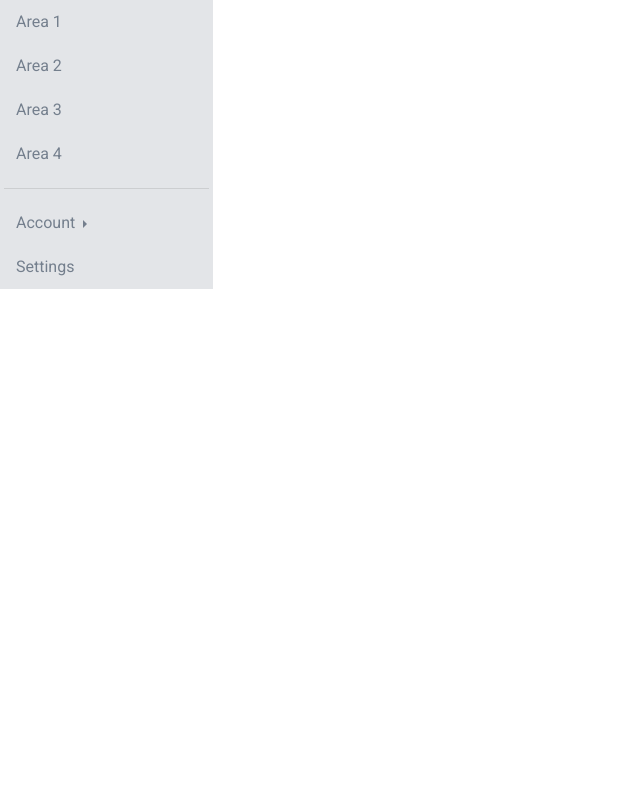
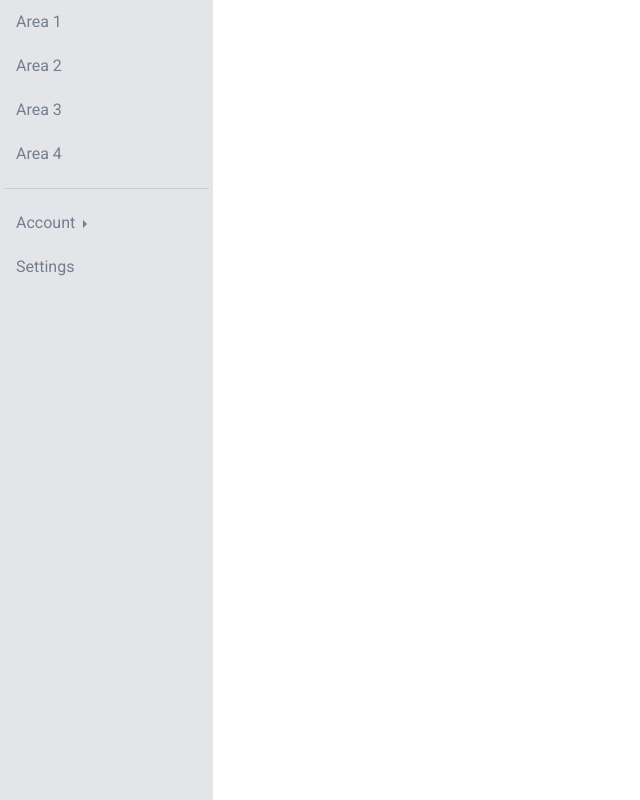
Before and after one commit to bneeland/tidylog, a Django app: page /app/ in a window 1280 px wide. Shown: the whole page, without its empty margins (0-640 px from the left). Run offline with Django 3.2, Linux system fonts and the light colour scheme; a user stored in the database is signed in; data comes from the database, SQL or seed files in the repository; some libraries are stand-ins or nearby versions.

Commit message:
Added full height to home and area

```diff
--- a/app/templates/app/area.html
+++ b/app/templates/app/area.html
@@ -5,8 +5,8 @@
 {% block title %}Logs{% endblock %}
 
 {% block content %}
-<div class="container-fluid">
-  <div class="row">
+<div class="container-fluid h-100">
+  <div class="row h-100">
 
     <div class="col-2 col-area p-1">
       {% for area in areas %}
--- a/app/templates/app/home.html
+++ b/app/templates/app/home.html
@@ -5,8 +5,8 @@
 {% block title %}Logs{% endblock %}
 
 {% block content %}
-<div class="container-fluid">
-  <div class="row">
+<div class="container-fluid h-100">
+  <div class="row h-100">
 
     <div class="col-2 col-area p-1">
       {% for area in areas %}
```
